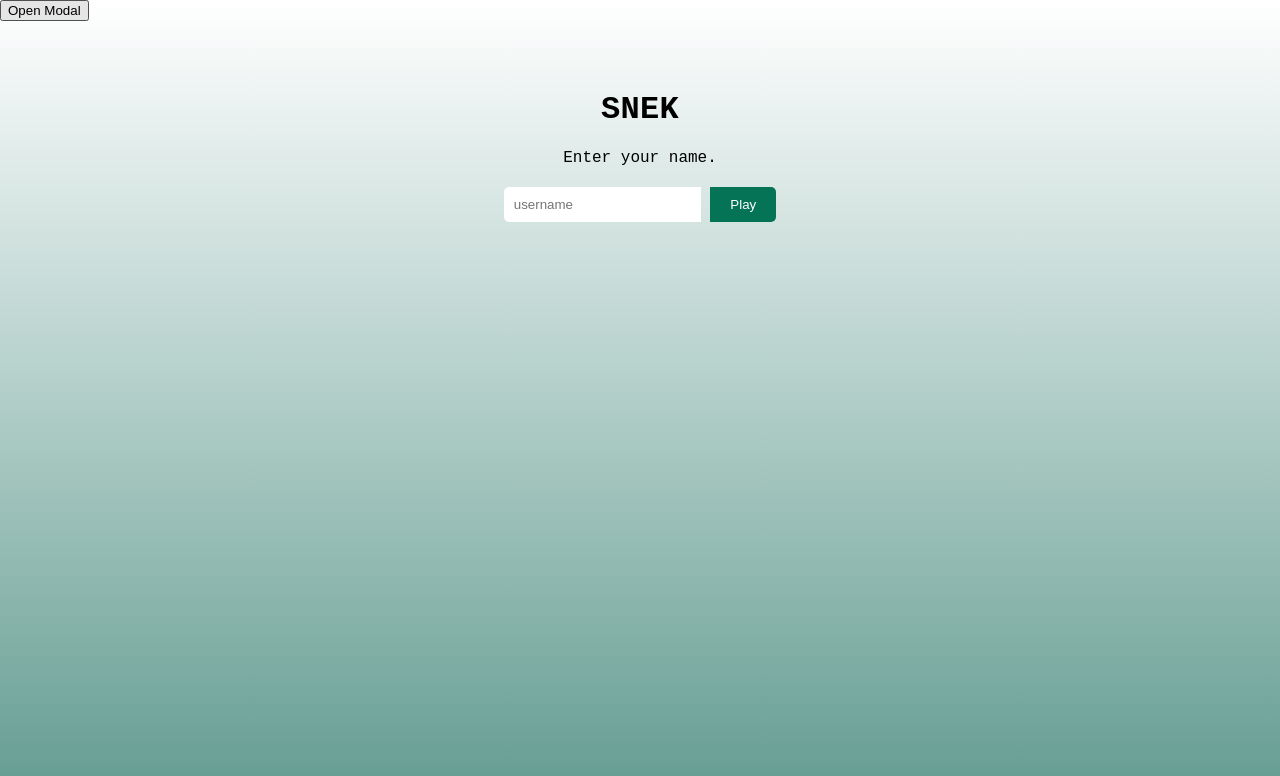
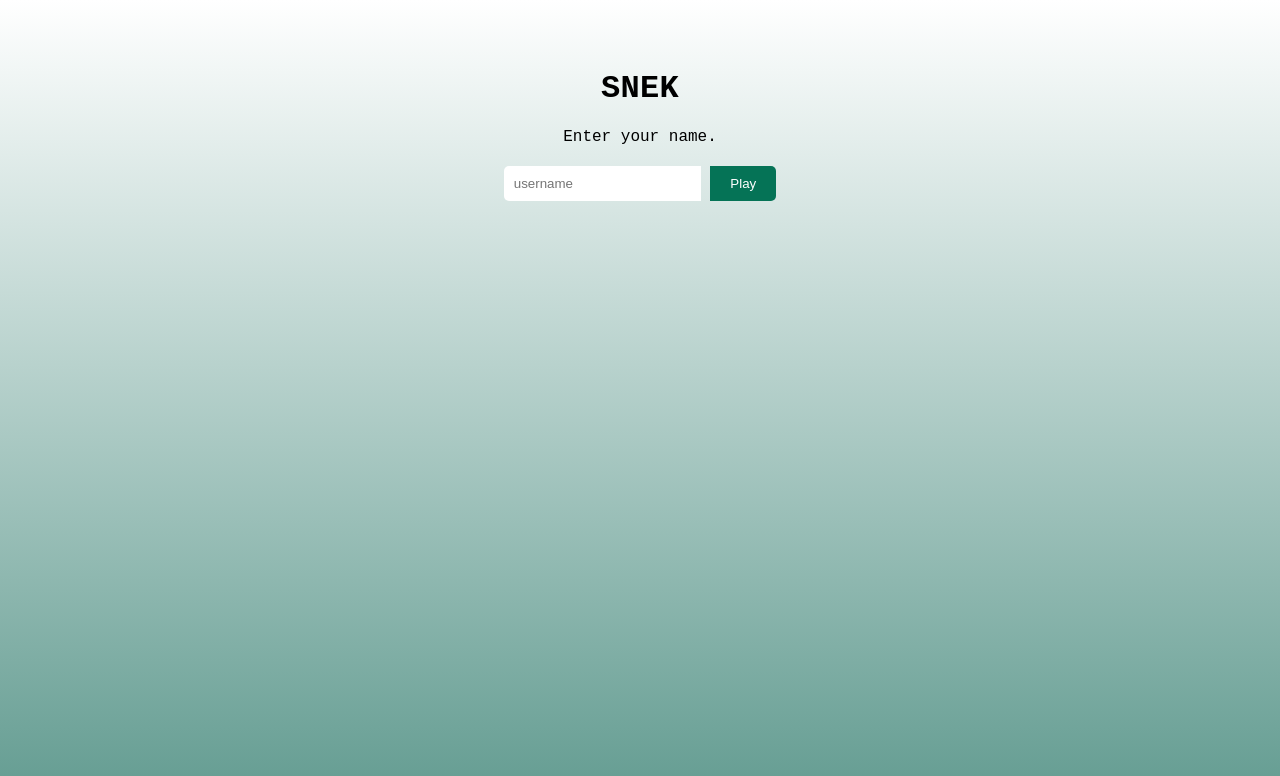
Before and after one commit to Pamblam/snek, a website: page index.html in a window 1280 px wide. Drawn offline with Linux system fonts and the light colour scheme; a web font is replaced by a local one.

Commit message:
delete button

```diff
--- a/index.html
+++ b/index.html
@@ -8,8 +8,6 @@
 		<link href="https://fonts.googleapis.com/css?family=Overpass+Mono" rel="stylesheet">
 	</head>
 	<body>
-
-		<button id="btn">Open Modal</button>
 		<div id="modal" class="modal">
 		  <div class="modal-content">
 		    <span class="close" onClick="closeModal()">&times;</span>
```
